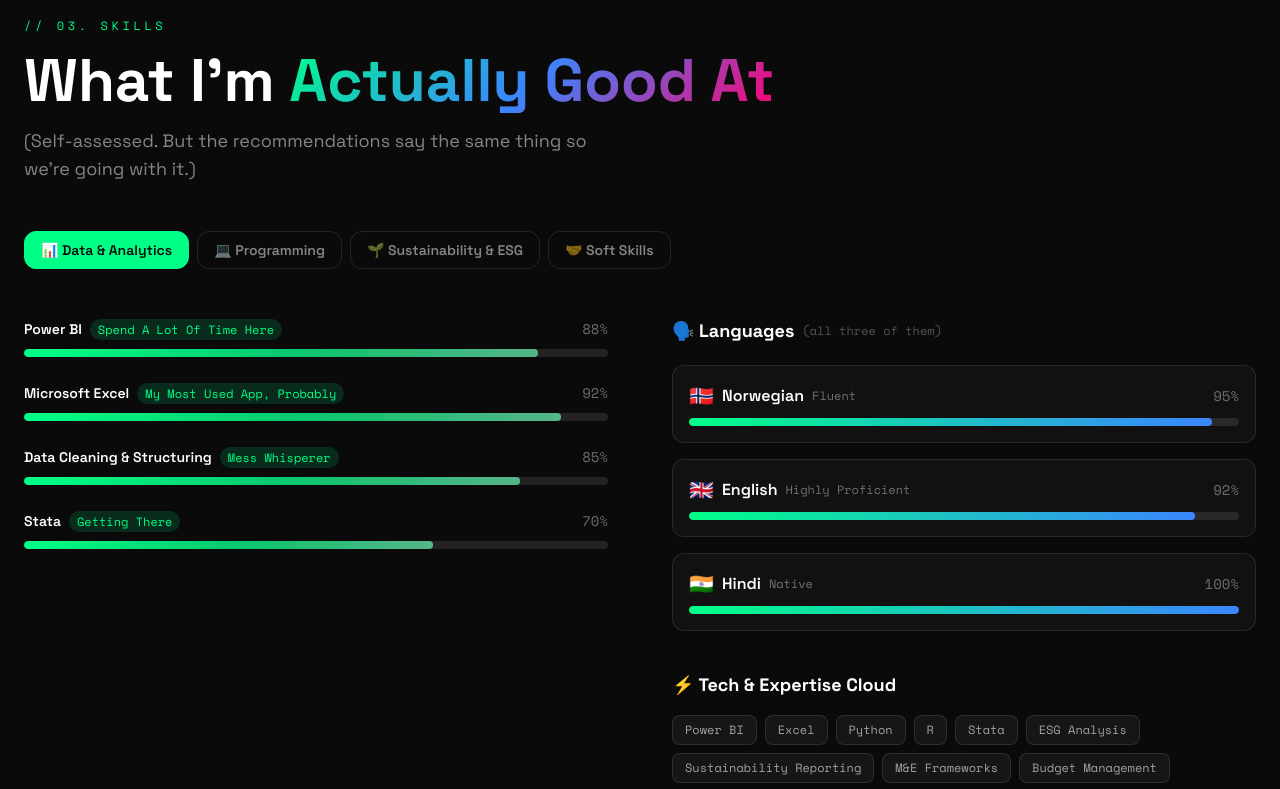
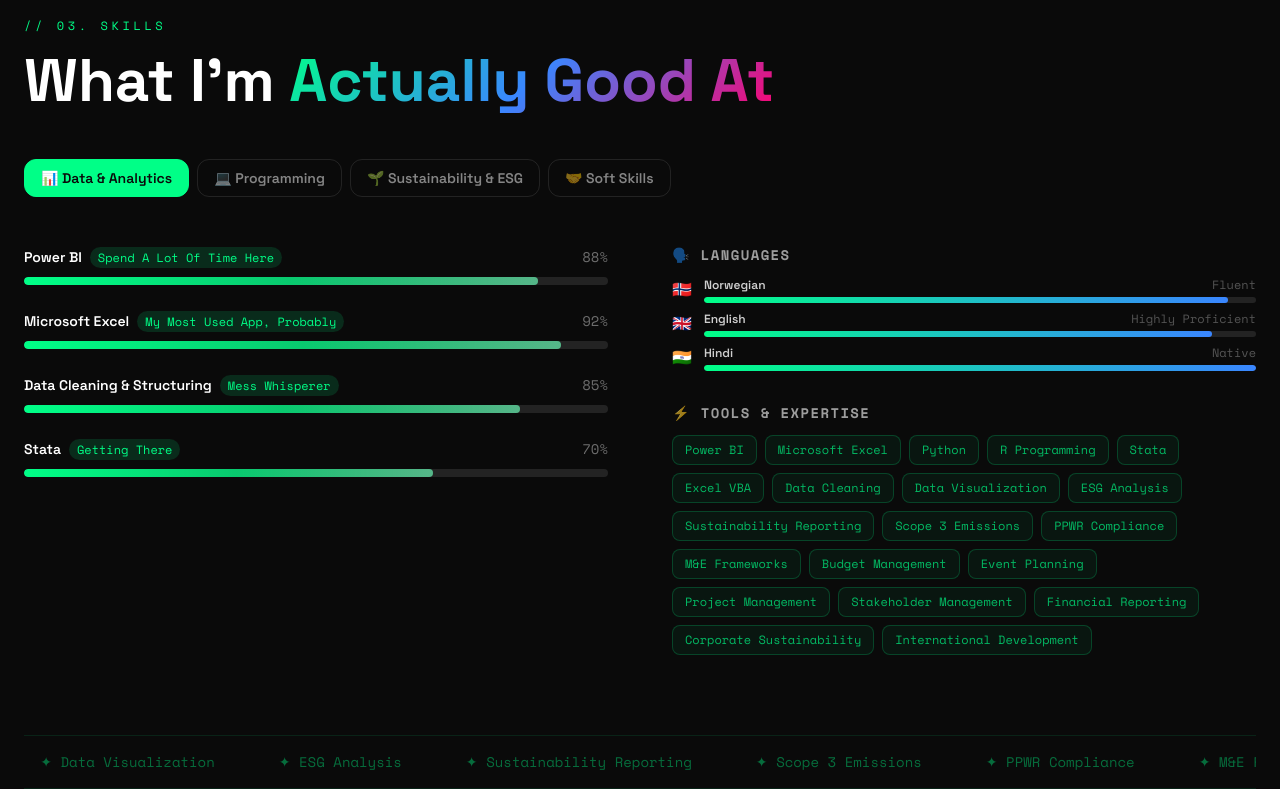
Before and after one commit to rohit9740/rohit-portfolio, a Next.js app: page / in a window 1280 px wide. Shown: the part 4100-4889 px from the top of the page. Built offline with nearby package versions, Linux system fonts and the light colour scheme.

Commit message:
Skills: remove subheading, compact languages, brighter tech cloud and marquee, expand tech items

```diff
--- a/components/Skills.tsx
+++ b/components/Skills.tsx
@@ -56,9 +56,12 @@
 ];
 
 const techStack = [
-  "Power BI", "Excel", "Python", "R", "Stata", "ESG Analysis",
-  "Sustainability Reporting", "M&E Frameworks", "Budget Management",
-  "Event Planning", "Data Visualization", "PPWR", "Scope 3",
+  "Power BI", "Microsoft Excel", "Python", "R Programming", "Stata",
+  "Excel VBA", "Data Cleaning", "Data Visualization", "ESG Analysis",
+  "Sustainability Reporting", "Scope 3 Emissions", "PPWR Compliance",
+  "M&E Frameworks", "Budget Management", "Event Planning",
+  "Project Management", "Stakeholder Management", "Financial Reporting",
+  "Corporate Sustainability", "International Development",
 ];
 
 function AnimatedBar({ level, color, inView }: { level: number; color: string; inView: boolean }) {
@@ -110,20 +113,11 @@
         initial={{ opacity: 0, y: 30 }}
         animate={inView ? { opacity: 1, y: 0 } : {}}
         transition={{ delay: 0.1 }}
-        className="text-4xl md:text-6xl font-bold mb-4"
+        className="text-4xl md:text-6xl font-bold mb-12"
       >
         What I&apos;m{" "}
         <span className="gradient-text">Actually Good At</span>
       </motion.h2>
-
-      <motion.p
-        initial={{ opacity: 0 }}
-        animate={inView ? { opacity: 1 } : {}}
-        transition={{ delay: 0.2 }}
-        className="text-white/50 mb-12 text-lg max-w-xl"
-      >
-        (Self-assessed. But the recommendations say the same thing so we&apos;re going with it.)
-      </motion.p>
 
       {/* Category tabs */}
       <motion.div
@@ -191,37 +185,30 @@
         </motion.div>
 
         {/* Right side — Languages + Tech Cloud */}
-        <div className="space-y-10">
-          {/* Languages */}
+        <div className="space-y-8">
+          {/* Languages — compact */}
           <motion.div
             initial={{ opacity: 0, x: 20 }}
             animate={inView ? { opacity: 1, x: 0 } : {}}
             transition={{ delay: 0.4 }}
           >
-            <h3 className="text-lg font-bold mb-5 flex items-center gap-2">
-              🗣️ Languages
-              <span className="text-xs text-white/30 font-normal font-mono">(all three of them)</span>
-            </h3>
-            <div className="space-y-4">
+            <h3 className="text-sm font-bold mb-3 text-white/60 font-mono uppercase tracking-widest">🗣️ Languages</h3>
+            <div className="space-y-2">
               {languages.map((lang, i) => (
                 <motion.div
                   key={lang.name}
                   initial={{ opacity: 0, x: 20 }}
                   animate={inView ? { opacity: 1, x: 0 } : {}}
                   transition={{ delay: 0.5 + i * 0.1 }}
-                  className="bg-dark-card border border-white/10 rounded-xl p-4"
+                  className="flex items-center gap-3"
                 >
-                  <div className="flex items-center justify-between mb-2">
-                    <div className="flex items-center gap-2">
-                      <span className="text-xl">{lang.flag}</span>
-                      <span className="font-semibold text-white">{lang.name}</span>
-                      <span className="text-xs text-white/40 font-mono">{lang.desc}</span>
+                  <span className="text-base">{lang.flag}</span>
+                  <div className="flex-1">
+                    <div className="flex items-center justify-between mb-1">
+                      <span className="text-xs font-semibold text-white/80">{lang.name}</span>
+                      <span className="text-xs font-mono text-white/30">{lang.desc}</span>
                     </div>
-                    <span className="text-sm font-mono text-white/40">
-                      <CountUp value={lang.level} inView={inView} />%
-                    </span>
-                  </div>
-                  <div className="relative h-2 bg-white/10 rounded-full overflow-hidden">
+                    <div className="relative h-1.5 bg-white/10 rounded-full overflow-hidden">
                       <motion.div
                         className="h-full rounded-full"
                         style={{ background: "linear-gradient(90deg, #00FF87, #3A86FF)" }}
@@ -229,6 +216,7 @@
                         animate={inView ? { width: `${lang.level}%` } : { width: 0 }}
                         transition={{ duration: 1.2, ease: "easeOut", delay: 0.6 + i * 0.1 }}
                       />
+                    </div>
                   </div>
                 </motion.div>
               ))}
@@ -241,7 +229,7 @@
             animate={inView ? { opacity: 1, y: 0 } : {}}
             transition={{ delay: 0.6 }}
           >
-            <h3 className="text-lg font-bold mb-4">⚡ Tech & Expertise Cloud</h3>
+            <h3 className="text-sm font-bold mb-3 text-white/60 font-mono uppercase tracking-widest">⚡ Tools & Expertise</h3>
             <div className="flex flex-wrap gap-2">
               {techStack.map((tech, i) => (
                 <motion.span
@@ -250,7 +238,7 @@
                   animate={inView ? { opacity: 1, scale: 1 } : {}}
                   transition={{ delay: 0.7 + i * 0.04, type: "spring" }}
                   whileHover={{ scale: 1.1, y: -2 }}
-                  className="px-3 py-1.5 rounded-lg text-xs font-mono border border-white/10 bg-white/5 text-white/60 hover:text-white hover:border-neon-green/30 hover:bg-neon-green/10 transition-all cursor-default"
+                  className="px-3 py-1.5 rounded-lg text-xs font-mono border border-neon-green/20 bg-neon-green/5 text-neon-green/70 hover:text-neon-green hover:border-neon-green/50 hover:bg-neon-green/10 transition-all cursor-default"
                 >
                   {tech}
                 </motion.span>
@@ -265,11 +253,11 @@
         initial={{ opacity: 0 }}
         animate={inView ? { opacity: 1 } : {}}
         transition={{ delay: 0.8 }}
-        className="mt-20 overflow-hidden border-y border-white/5 py-4"
+        className="mt-20 overflow-hidden border-y border-neon-green/10 py-4"
       >
         <div className="marquee-inner">
           {[...techStack, ...techStack].map((tech, i) => (
-            <span key={i} className="text-white/20 text-sm font-mono mx-8 whitespace-nowrap">
+            <span key={i} className="text-neon-green/40 text-sm font-mono mx-8 whitespace-nowrap">
               ✦ {tech}
             </span>
           ))}
```
Lines whose indentation alone changed are shown as unchanged.
